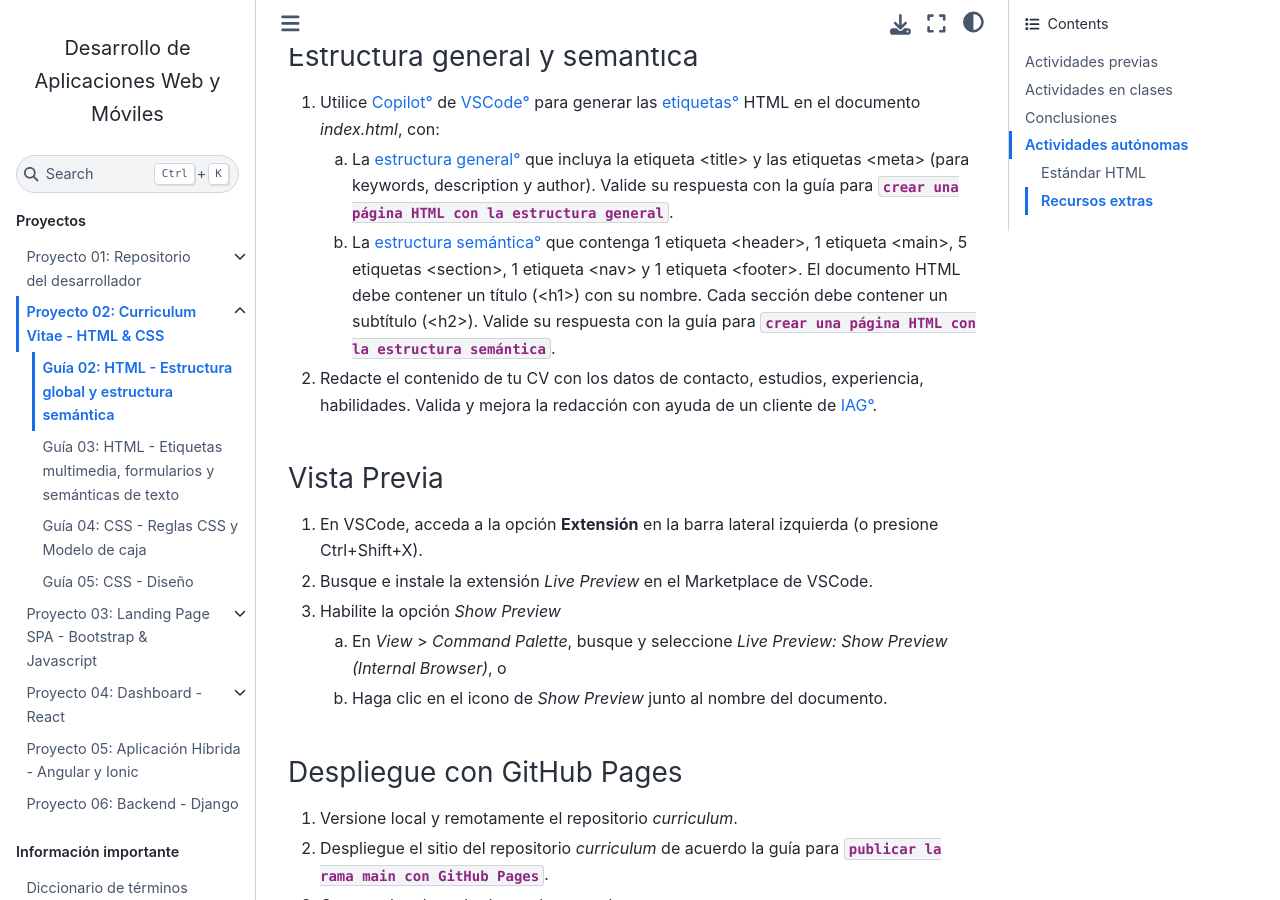
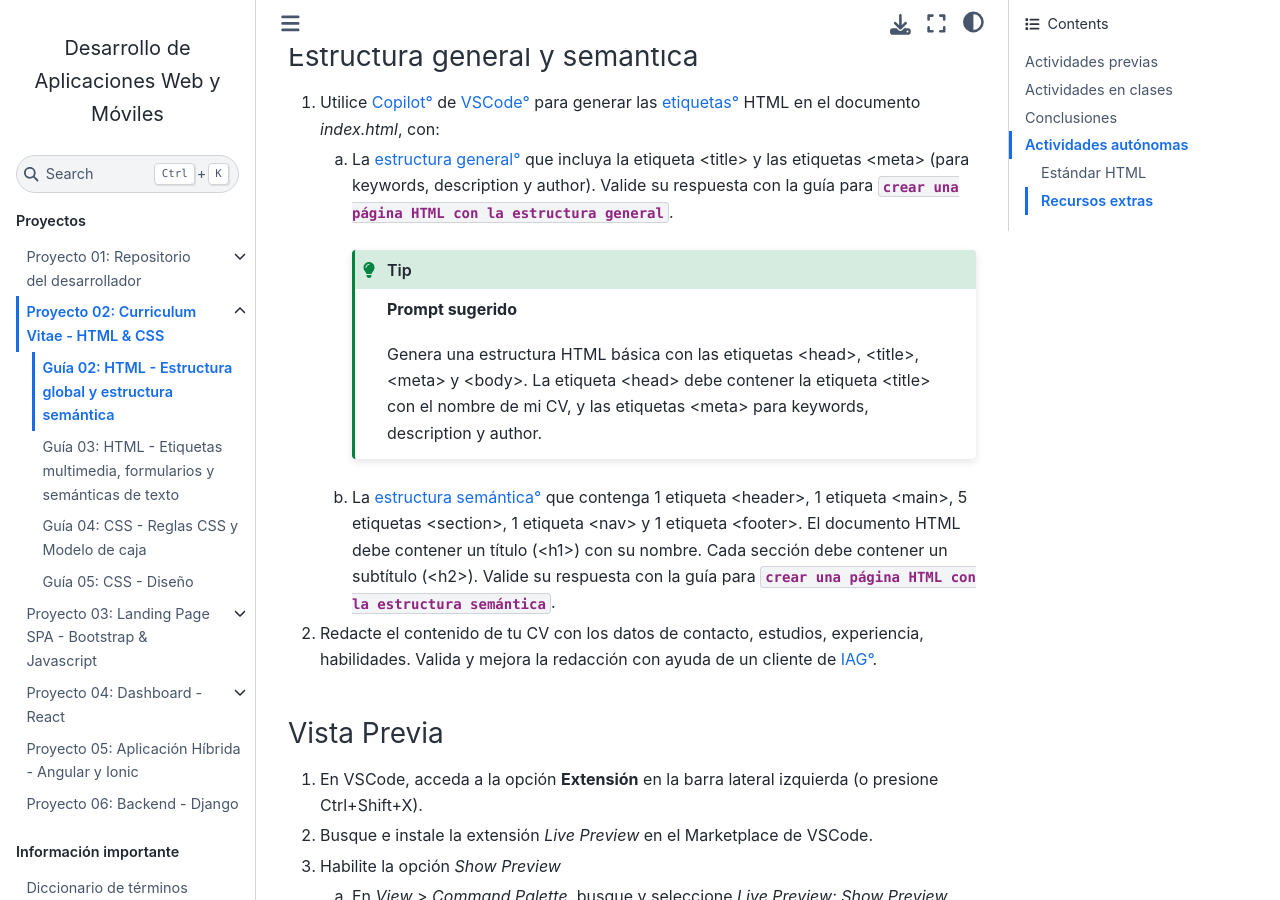
Before and after one commit to DAWMFIEC/DAWM-AI, a Sphinx documentation site: the page built from docs/source/guias/guia02.rst, in a window 1280 px wide and 900 px high, scrolled down 968 px. Built offline with Sphinx 7.4.7 and the Sphinx Book theme 1.1.4, drawn with Linux system fonts in a browser that asks for light colours; comment, search, counter and statistics services are not loaded.

Commit message:
prompt sugerido

```diff
--- a/docs/source/guias/guia02.rst
+++ b/docs/source/guias/guia02.rst
@@ -41,6 +41,11 @@ Estructura general y semántica
 1. Utilice :term:`Copilot` de :term:`VSCode` para generar las :term:`etiquetas` HTML en el documento *index.html*, con:
 
    a) La :term:`estructura general` que incluya la etiqueta <title> y las etiquetas <meta> (para keywords, description y author). Valide su respuesta con la guía para :download:`crear una página HTML con la estructura general <./pdfs/guia02-estructurageneral.pdf>`.
+
+      .. tip:: **Prompt sugerido**
+
+         Genera una estructura HTML básica con las etiquetas <head>, <title>, <meta> y <body>.
+         La etiqueta <head> debe contener la etiqueta <title> con el nombre de mi CV, y las etiquetas <meta> para keywords, description y author.
 
    b) La :term:`estructura semántica` que contenga 1 etiqueta <header>, 1 etiqueta <main>, 5 etiquetas <section>, 1 etiqueta <nav> y 1 etiqueta <footer>. El documento HTML debe contener un título (<h1>) con su nombre. Cada sección debe contener un subtítulo (<h2>). Valide su respuesta con la guía para :download:`crear una página HTML con la estructura semántica <./pdfs/guia02-estructurasemántica.pdf>`.
 
--- a/docs/source/guias/guia03.rst
+++ b/docs/source/guias/guia03.rst
@@ -36,6 +36,12 @@ Etiquetas multimedia
    a) Una una imagen con el placeholder de https://placehold.co.
    b) Un video de YouTube. Agrega la URL.
    c) Un mapa de Google Maps.
+
+   .. tip:: **Prompt sugerido**
+
+      Genera una etiqueta HTML para insertar un mapa de Google Maps en mi CV.
+      El mapa debe mostrar la ubicación de la Escuela Superior Politécnica del Litoral, Guayaquil, Ecuador.
+
 
 2. Decida la ubicación de las etiquetas multimedia en las secciones del documento *index.html*.
 3. Compruebe la vista previa del resultado en el navegador.
```
